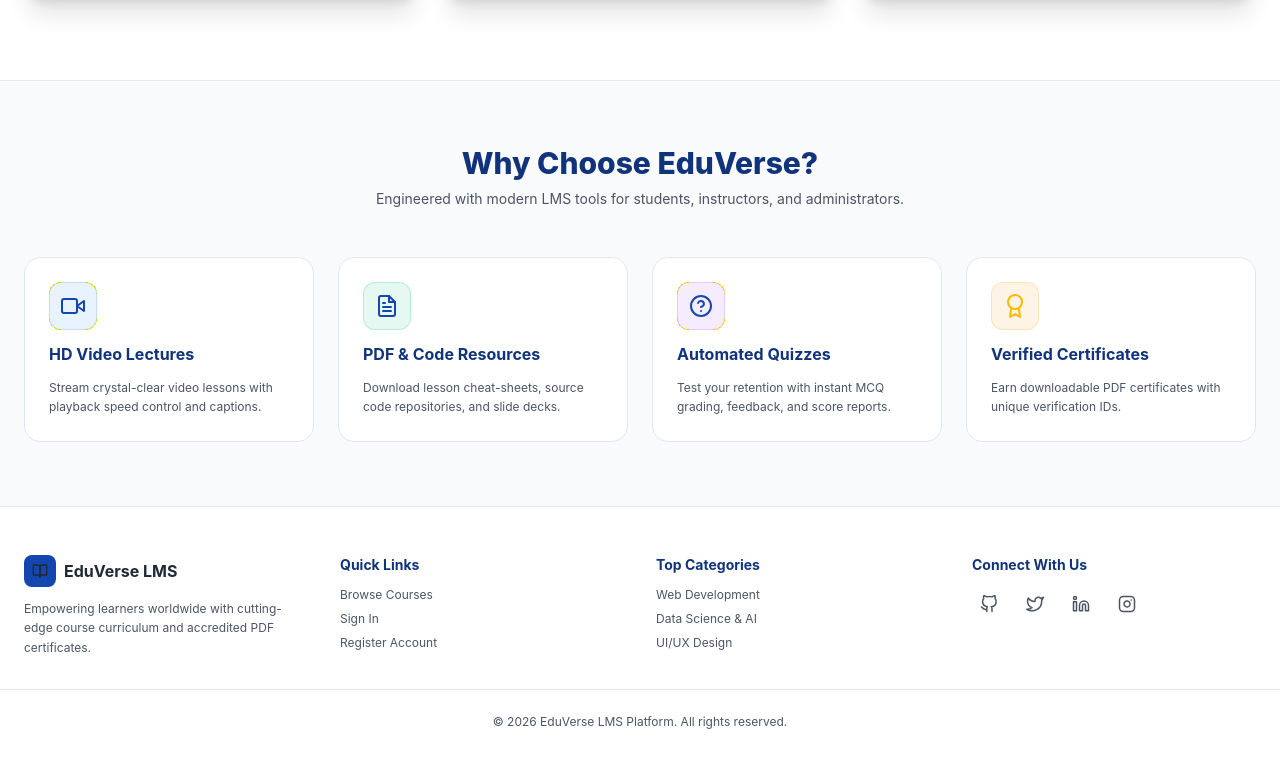
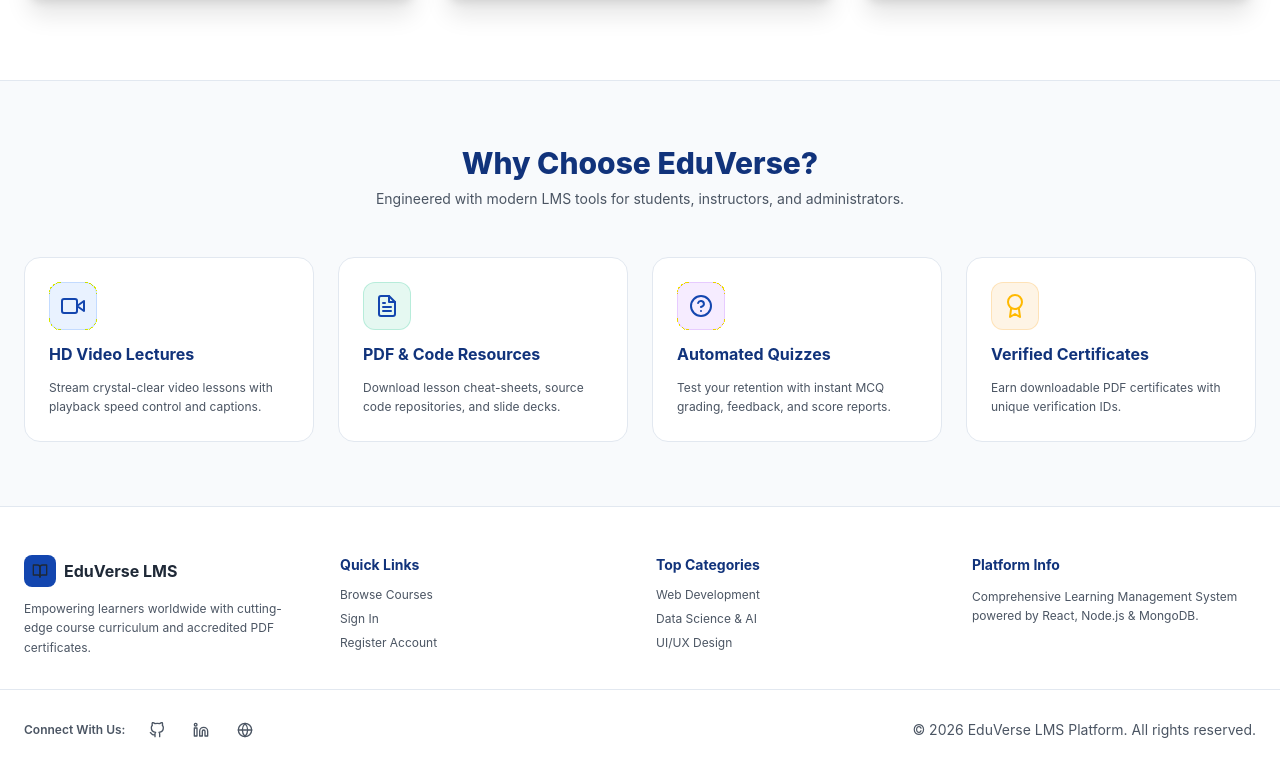
Before and after one commit to Hasnainkhan144wb/EduVerse-Learning-Management-System, a React (Vite) app in the folder frontent/: page / in a window 1280 px wide. Shown: the part 1693-2469 px from the top of the page. Built offline with nearby package versions, Linux system fonts and the light colour scheme; no server answers.

Commit message:
update footer

```diff
--- /dev/null
+++ b/frontent/src/components/Footer.jsx
@@ -0,0 +1,127 @@
+import React from 'react';
+import { Link } from 'react-router-dom';
+import {
+  FiBookOpen,
+  FiGithub,
+  FiLinkedin,
+  FiGlobe,
+} from 'react-icons/fi';
+
+const Footer = () => {
+  return (
+    <footer className="bg-slate-950 border-t border-slate-800/80 pt-12 pb-8 text-slate-400 text-xs font-sans">
+      {/* Main Footer Links / Grid Content */}
+      <div className="max-w-7xl mx-auto px-4 md:px-6 grid grid-cols-1 md:grid-cols-4 gap-8 mb-8">
+        <div className="space-y-3">
+          <div className="flex items-center gap-2 text-base font-bold text-white">
+            <div className="w-8 h-8 rounded-lg bg-indigo-600 flex items-center justify-center text-white">
+              <FiBookOpen />
+            </div>
+            EduVerse LMS
+          </div>
+          <p className="text-slate-400 leading-relaxed">
+            Empowering learners worldwide with cutting-edge course curriculum and accredited PDF certificates.
+          </p>
+        </div>
+
+        <div>
+          <h4 className="text-sm font-bold text-white mb-3">Quick Links</h4>
+          <ul className="space-y-2">
+            <li>
+              <Link to="/courses" className="hover:text-white transition">
+                Browse Courses
+              </Link>
+            </li>
+            <li>
+              <Link to="/login" className="hover:text-white transition">
+                Sign In
+              </Link>
+            </li>
+            <li>
+              <Link to="/register" className="hover:text-white transition">
+                Register Account
+              </Link>
+            </li>
+          </ul>
+        </div>
+
+        <div>
+          <h4 className="text-sm font-bold text-white mb-3">Top Categories</h4>
+          <ul className="space-y-2">
+            <li>
+              <Link to="/courses" className="hover:text-white transition">
+                Web Development
+              </Link>
+            </li>
+            <li>
+              <Link to="/courses" className="hover:text-white transition">
+                Data Science & AI
+              </Link>
+            </li>
+            <li>
+              <Link to="/courses" className="hover:text-white transition">
+                UI/UX Design
+              </Link>
+            </li>
+          </ul>
+        </div>
+
+        <div>
+          <h4 className="text-sm font-bold text-white mb-3">Platform Info</h4>
+          <p className="text-slate-400 leading-relaxed">
+            Comprehensive Learning Management System powered by React, Node.js & MongoDB.
+          </p>
+        </div>
+      </div>
+
+      {/* 🛠️ LAST DIV - BOTTOM BAR */}
+      <div className="max-w-7xl mx-auto px-4 md:px-6 pt-6 border-t border-slate-900 flex flex-col md:flex-row items-center justify-between gap-4 text-xs text-slate-500">
+        {/* LEFT SIDE: Social Links & Icons */}
+        <div className="flex items-center gap-4">
+          <span className="font-semibold text-slate-300">Connect With Us:</span>
+          <div className="flex items-center gap-3 text-slate-400">
+            {/* GitHub */}
+            <a
+              href="https://github.com/Hasnainkhan144wb"
+              target="_blank"
+              rel="noopener noreferrer"
+              className="p-2 bg-slate-900 hover:bg-slate-800 text-slate-300 hover:text-white rounded-lg transition-colors"
+              title="GitHub Profile"
+            >
+              <FiGithub className="w-4 h-4" />
+            </a>
+
+            {/* LinkedIn */}
+            <a
+              href="https://www.linkedin.com/in/muhammad-hasnain-khan-60aa11420/"
+              target="_blank"
+              rel="noopener noreferrer"
+              className="p-2 bg-slate-900 hover:bg-slate-800 text-slate-300 hover:text-white rounded-lg transition-colors"
+              title="LinkedIn Profile"
+            >
+              <FiLinkedin className="w-4 h-4" />
+            </a>
+
+            {/* Personal Portfolio */}
+            <a
+              href="https://muhammadhasnain.vercel.app/"
+              target="_blank"
+              rel="noopener noreferrer"
+              className="p-2 bg-slate-900 hover:bg-slate-800 text-slate-300 hover:text-white rounded-lg transition-colors"
+              title="Personal Portfolio"
+            >
+              <FiGlobe className="w-4 h-4" />
+            </a>
+          </div>
+        </div>
+
+        {/* RIGHT SIDE: Copyright Text */}
+        <div className="text-slate-500 text-xs md:text-sm text-center md:text-right">
+          © {new Date().getFullYear()} EduVerse LMS Platform. All rights reserved.
+        </div>
+      </div>
+    </footer>
+  );
+};
+
+export default Footer;
--- a/frontent/src/pages/Home.jsx
+++ b/frontent/src/pages/Home.jsx
@@ -3,6 +3,7 @@ import { Link, useNavigate } from 'react-router-dom';
 import { motion } from 'framer-motion';
 import { useAuth } from '../context/AuthContext';
 import api from '../services/api';
+import Footer from '../components/Footer';
 import {
   FiBookOpen,
   FiSearch,
@@ -422,53 +423,7 @@ const Home = () => {
       </section>
 
       {/* FOOTER */}
-      <footer className="bg-slate-950 border-t border-slate-800/80 pt-12 pb-8 text-slate-400 text-xs">
-        <div className="max-w-7xl mx-auto px-4 md:px-6 grid grid-cols-1 md:grid-cols-4 gap-8 mb-8">
-          <div className="space-y-3">
-            <div className="flex items-center gap-2 text-base font-bold text-white">
-              <div className="w-8 h-8 rounded-lg bg-indigo-600 flex items-center justify-center text-white">
-                <FiBookOpen />
-              </div>
-              EduVerse LMS
-            </div>
-            <p className="text-slate-400 leading-relaxed">
-              Empowering learners worldwide with cutting-edge course curriculum and accredited PDF certificates.
-            </p>
-          </div>
-
-          <div>
-            <h4 className="text-sm font-bold text-white mb-3">Quick Links</h4>
-            <ul className="space-y-2">
-              <li><Link to="/courses" className="hover:text-white transition">Browse Courses</Link></li>
-              <li><Link to="/login" className="hover:text-white transition">Sign In</Link></li>
-              <li><Link to="/register" className="hover:text-white transition">Register Account</Link></li>
-            </ul>
-          </div>
-
-          <div>
-            <h4 className="text-sm font-bold text-white mb-3">Top Categories</h4>
-            <ul className="space-y-2">
-              <li><a href="#" className="hover:text-white transition">Web Development</a></li>
-              <li><a href="#" className="hover:text-white transition">Data Science & AI</a></li>
-              <li><a href="#" className="hover:text-white transition">UI/UX Design</a></li>
-            </ul>
-          </div>
-
-          <div>
-            <h4 className="text-sm font-bold text-white mb-3">Connect With Us</h4>
-            <div className="flex items-center gap-3 text-lg">
-              <a href="#" className="p-2 bg-slate-900 hover:bg-slate-800 text-slate-300 hover:text-white rounded-lg transition"><FiGithub /></a>
-              <a href="#" className="p-2 bg-slate-900 hover:bg-slate-800 text-slate-300 hover:text-white rounded-lg transition"><FiTwitter /></a>
-              <a href="#" className="p-2 bg-slate-900 hover:bg-slate-800 text-slate-300 hover:text-white rounded-lg transition"><FiLinkedin /></a>
-              <a href="#" className="p-2 bg-slate-900 hover:bg-slate-800 text-slate-300 hover:text-white rounded-lg transition"><FiInstagram /></a>
-            </div>
-          </div>
-        </div>
-
-        <div className="max-w-7xl mx-auto px-4 md:px-6 pt-6 border-t border-slate-900 text-center text-slate-500">
-          © {new Date().getFullYear()} EduVerse LMS Platform. All rights reserved.
-        </div>
-      </footer>
+      <Footer />
     </div>
   );
 };
```
